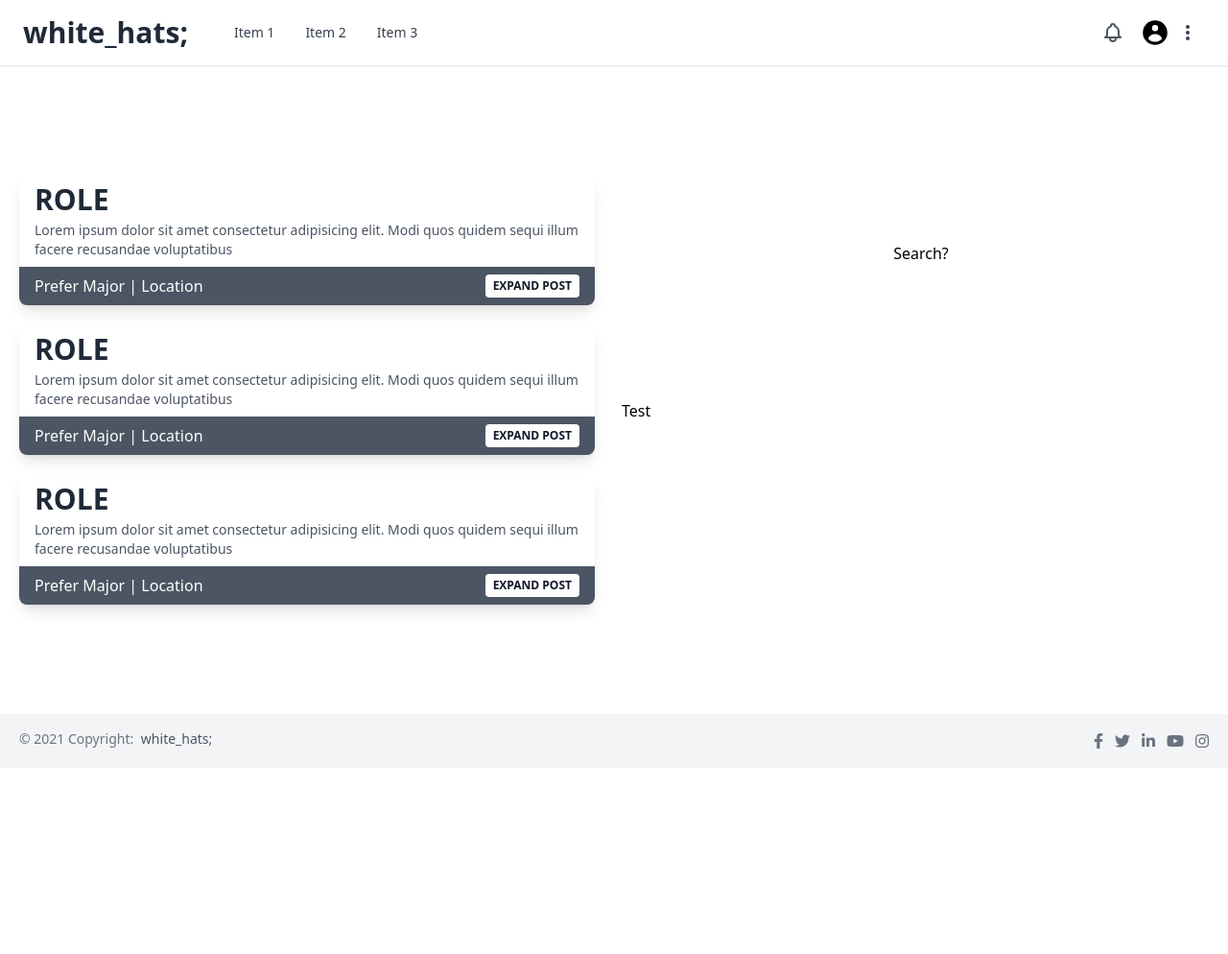
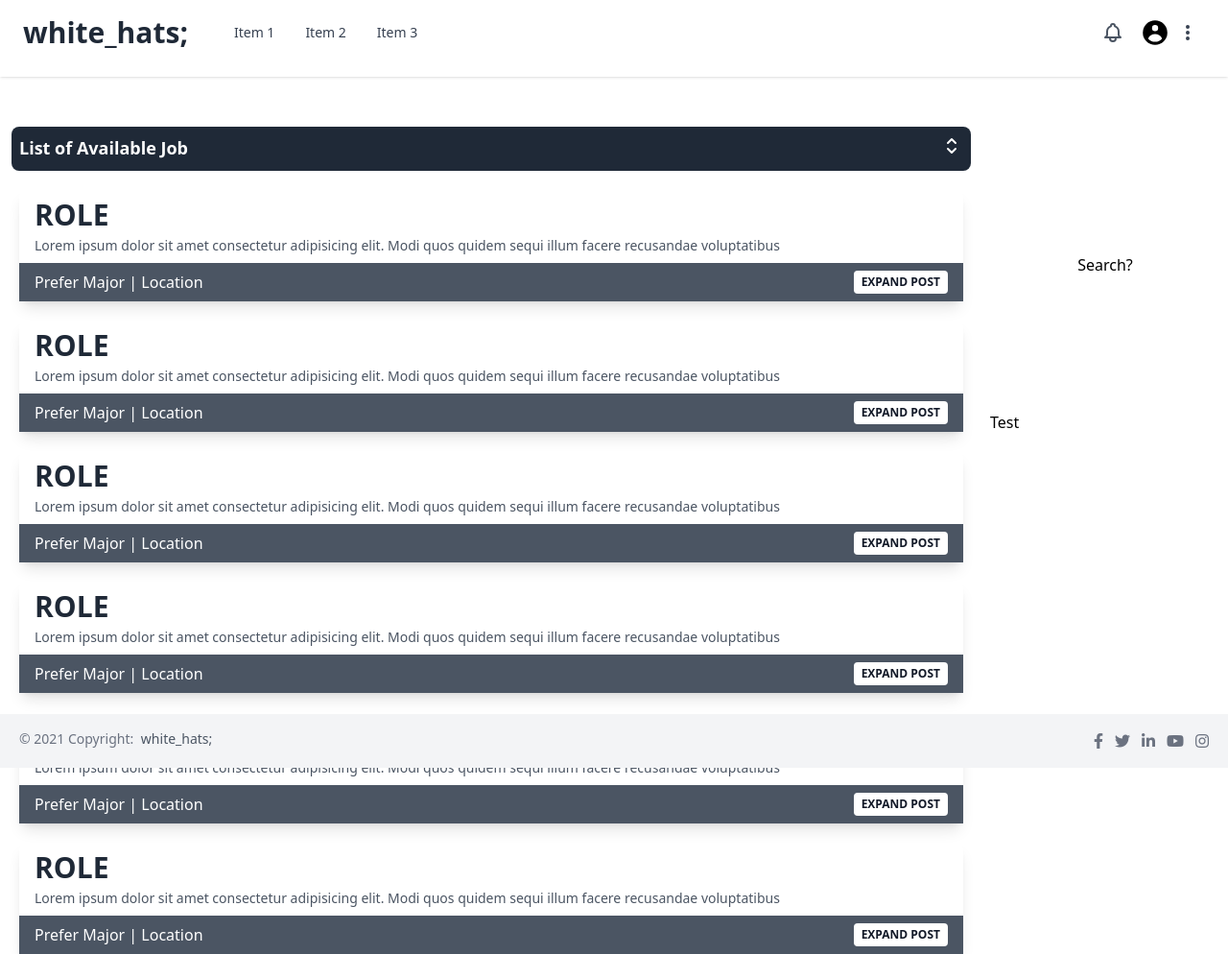
Before and after one commit to nonwiz0/studentprofile, a Django app: page / in a window 1280 px wide. Shown: the whole page at 96% size. Before the commit the page ends 780 px from the top, so only its background shows below. Run offline with Django 3.2, Linux system fonts and the light colour scheme; some libraries are stand-ins or nearby versions.

Commit message:
update layout

```diff
--- a/spapp/templates/spapp/index.html
+++ b/spapp/templates/spapp/index.html
@@ -2,10 +2,10 @@
 
 {% block content %}
 
-    <div class="flex flex-col-reverse py-10 mb-10 md:flex-row">
-        <div class="flex items-center justify-center w-full h-auto p-2">
-            <div class="flex flex-col w-5/6 h-full m-1 bg-white rounded-lg md:w-full space-y-5">
-                <div class="flex flex-row justify-between p-2 text-white rounded-lg bg-red">
+    <div class="flex flex-col-reverse items-start py-10 mb-10 md:flex-row">
+        <div class="flex items-center justify-center w-full h-auto p-2 md:w-4/5">
+            <div class="relative flex flex-col w-5/6 m-1 bg-white rounded-lg md:w-full space-y-5" style="height: 45.5rem">
+                <div class="flex flex-row justify-between w-full p-2 text-white bg-gray-800 rounded-lg">
                     <p class="text-lg font-bold text-white">
                         List of Available Job
                     </p>
@@ -15,7 +15,7 @@
                                 <path stroke-linecap="round" stroke-linejoin="round" stroke-width="2" d="M8 9l4-4 4 4m0 6l-4 4-4-4" />
                             </svg>
                         </button>
-                    <div class="absolute right-0 z-20 w-48 py-2 mt-2 bg-white shadow-xl rounded-md dark:bg-gray-800" x-show="open">
+                        <div class="absolute right-0 w-48 py-2 mt-2 bg-white shadow-xl rounded-md dark:bg-gray-800" x-show="open">
                             <a class="block px-4 py-3 text-sm text-gray-600 capitalize"> Sort </a>
                             <hr />
                             <a href="#" class="block px-4 py-3 text-sm text-gray-600 capitalize transition-colors duration-200 transform dark:text-gray-300 hover:bg-gray-100 dark:hover:bg-gray-700 dark:hover:text-white"> Language </a>
@@ -24,18 +24,7 @@
                         </div>
                     </div>
                 </div>
-
-                <div class="m-2 overflow-hidden bg-white rounded-lg shadow-lg dark:bg-gray-800">
-                    <div class="px-4 py-2">
-                        <p class="text-3xl font-bold text-gray-800 uppercase dark:text-white">Role</p>
-                        <p class="mt-1 text-sm text-gray-600 dark:text-gray-400">Lorem ipsum dolor sit amet consectetur adipisicing elit. Modi quos quidem sequi illum facere recusandae voluptatibus</p>
-                    </div>
-                    <div class="flex items-center justify-between px-4 py-2 bg-gray-600">
-                        <p class="text-base text-white">Prefer Major | Location</p>
-                        <button class="px-2 py-1 text-xs font-semibold text-gray-900 uppercase bg-white rounded transition-colors duration-200 transform hover:bg-gray-200 focus:bg-gray-400 focus:outline-none">Expand post</button>
-                    </div>
-                </div>
-                <div class="m-2 overflow-hidden bg-white rounded-lg shadow-lg dark:bg-gray-800">
+                  <div class="m-2 bg-white rounded-lg shadow-lg dark:bg-gray-800">
                     <div class="px-4 py-2">
                         <p class="text-3xl font-bold text-gray-800 uppercase dark:text-white">Role</p>
                         <p class="mt-1 text-sm text-gray-600 dark:text-gray-400">Lorem ipsum dolor sit amet consectetur adipisicing elit. Modi quos quidem sequi illum facere recusandae voluptatibus</p>
@@ -46,7 +35,49 @@
                     </div>
                 </div>
 
-                <div class="m-2 overflow-hidden bg-white rounded-lg shadow-lg dark:bg-gray-800">
+  <div class="m-2 bg-white rounded-lg shadow-lg dark:bg-gray-800">
+                    <div class="px-4 py-2">
+                        <p class="text-3xl font-bold text-gray-800 uppercase dark:text-white">Role</p>
+                        <p class="mt-1 text-sm text-gray-600 dark:text-gray-400">Lorem ipsum dolor sit amet consectetur adipisicing elit. Modi quos quidem sequi illum facere recusandae voluptatibus</p>
+                    </div>
+                    <div class="flex items-center justify-between px-4 py-2 bg-gray-600">
+                        <p class="text-base text-white">Prefer Major | Location</p>
+                        <button class="px-2 py-1 text-xs font-semibold text-gray-900 uppercase bg-white rounded transition-colors duration-200 transform hover:bg-gray-200 focus:bg-gray-400 focus:outline-none">Expand post</button>
+                    </div>
+                </div>
+
+                <div class="m-2 bg-white rounded-lg shadow-lg dark:bg-gray-800">
+                    <div class="px-4 py-2">
+                        <p class="text-3xl font-bold text-gray-800 uppercase dark:text-white">Role</p>
+                        <p class="mt-1 text-sm text-gray-600 dark:text-gray-400">Lorem ipsum dolor sit amet consectetur adipisicing elit. Modi quos quidem sequi illum facere recusandae voluptatibus</p>
+                    </div>
+                    <div class="flex items-center justify-between px-4 py-2 bg-gray-600">
+                        <p class="text-base text-white">Prefer Major | Location</p>
+                        <button class="px-2 py-1 text-xs font-semibold text-gray-900 uppercase bg-white rounded transition-colors duration-200 transform hover:bg-gray-200 focus:bg-gray-400 focus:outline-none">Expand post</button>
+                    </div>
+                </div>
+                <div class="m-2 bg-white rounded-lg shadow-lg dark:bg-gray-800">
+                    <div class="px-4 py-2">
+                        <p class="text-3xl font-bold text-gray-800 uppercase dark:text-white">Role</p>
+                        <p class="mt-1 text-sm text-gray-600 dark:text-gray-400">Lorem ipsum dolor sit amet consectetur adipisicing elit. Modi quos quidem sequi illum facere recusandae voluptatibus</p>
+                    </div>
+                    <div class="flex items-center justify-between px-4 py-2 bg-gray-600">
+                        <p class="text-base text-white">Prefer Major | Location</p>
+                        <button class="px-2 py-1 text-xs font-semibold text-gray-900 uppercase bg-white rounded transition-colors duration-200 transform hover:bg-gray-200 focus:bg-gray-400 focus:outline-none">Expand post</button>
+                    </div>
+                </div>
+     <div class="m-2 bg-white rounded-lg shadow-lg dark:bg-gray-800">
+                    <div class="px-4 py-2">
+                        <p class="text-3xl font-bold text-gray-800 uppercase dark:text-white">Role</p>
+                        <p class="mt-1 text-sm text-gray-600 dark:text-gray-400">Lorem ipsum dolor sit amet consectetur adipisicing elit. Modi quos quidem sequi illum facere recusandae voluptatibus</p>
+                    </div>
+                    <div class="flex items-center justify-between px-4 py-2 bg-gray-600">
+                        <p class="text-base text-white">Prefer Major | Location</p>
+                        <button class="px-2 py-1 text-xs font-semibold text-gray-900 uppercase bg-white rounded transition-colors duration-200 transform hover:bg-gray-200 focus:bg-gray-400 focus:outline-none">Expand post</button>
+                    </div>
+                </div>
+
+                <div class="m-2 bg-white rounded-lg shadow-lg dark:bg-gray-800">
                     <div class="px-4 py-2">
                         <p class="text-3xl font-bold text-gray-800 uppercase dark:text-white">Role</p>
                         <p class="mt-1 text-sm text-gray-600 dark:text-gray-400">Lorem ipsum dolor sit amet consectetur adipisicing elit. Modi quos quidem sequi illum facere recusandae voluptatibus</p>
@@ -59,7 +90,7 @@
             </div>
 
         </div>
-        <div class="flex flex-col items-center justify-center w-full h-auto p-2">
+        <div class="flex flex-col items-center justify-center w-full h-auto p-2 md:w-1/5">
             <div class="flex flex-col items-center justify-center w-5/6 m-1 bg-white rounded-lg h-72 md:w-full">
                 Search?
             </div>
--- a/spapp/templates/spapp/layout.html
+++ b/spapp/templates/spapp/layout.html
@@ -20,8 +20,8 @@
     <header>
       <!-- Header - Start -->
 
-      <div x-data="{ open: false, openDropdown: false }">
-        <nav class="bg-white shadow dark:bg-gray-800">
+      <div x-data="{ open: false, openDropdown: false }" class="pb-20">
+        <nav class="fixed z-10 w-full h-20 mb-10 overflow-x-hidden bg-white shadow dark:bg-gray-800">
           <div class="container px-6 py-4 mx-auto">
             <div class="md:flex md:items-center md:justify-between">
               <div class="flex items-center justify-between">
@@ -120,9 +120,11 @@
       <!-- Header - End -->
     </header>
 
+    <div class="">
     {% block content %}
     Testing
     {% endblock %}
+    </div>
 
     <footer class="w-full">
       <!-- <div class="fixed bottom-0 left-0 flex w-full text-center">
```
Lines whose indentation alone changed are shown as unchanged.
